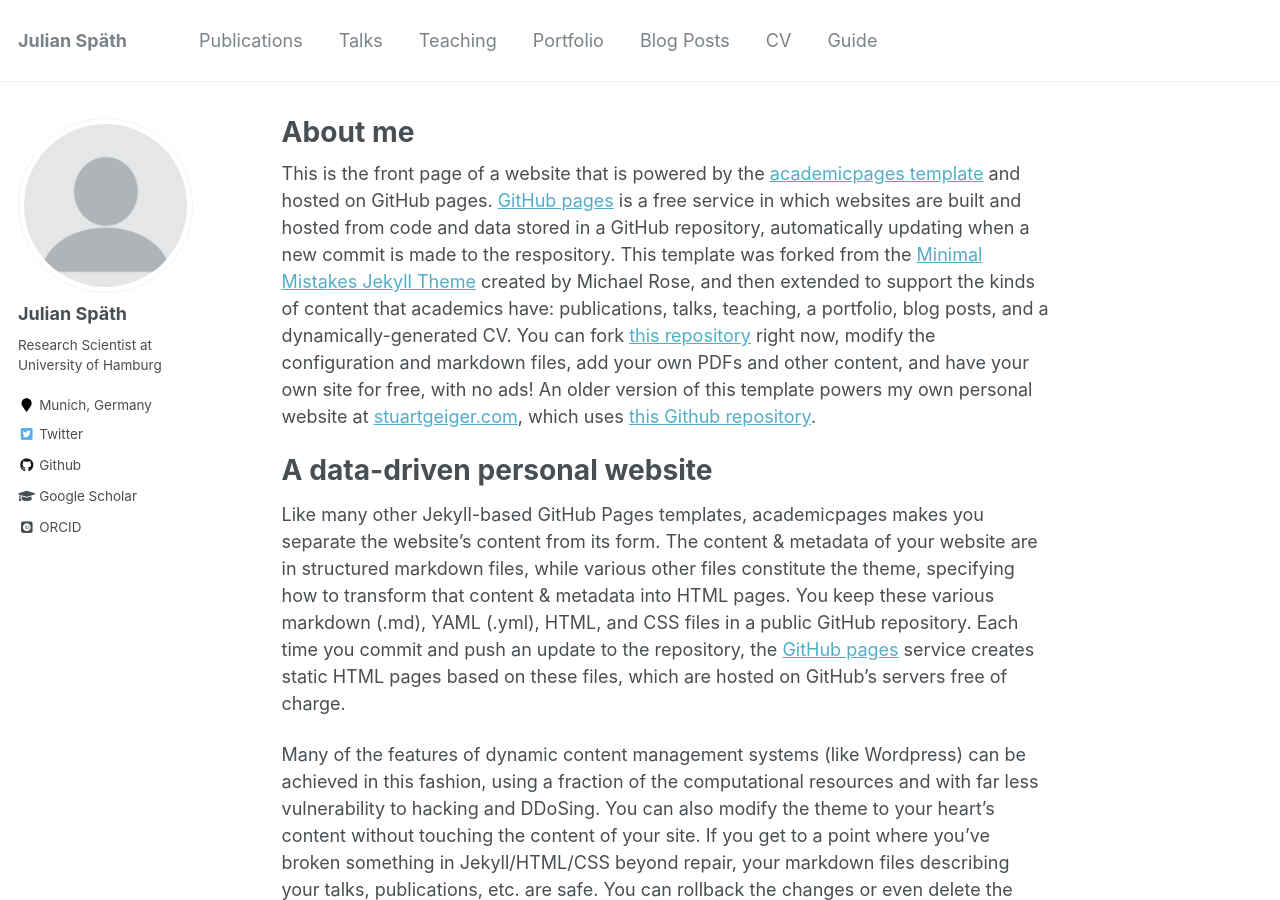
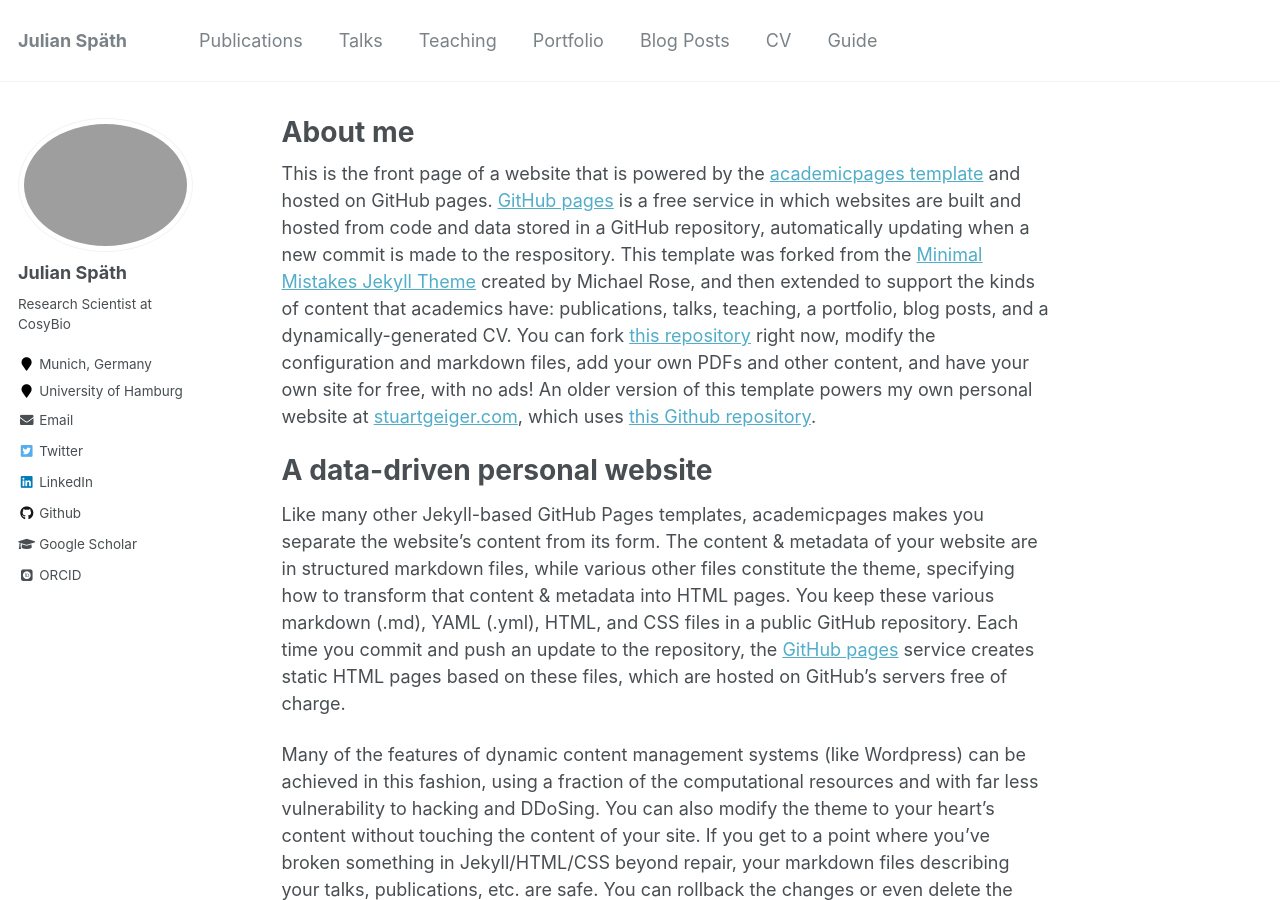
Before and after one commit to julianspaeth/julianspaeth.github.io, a Jekyll site: the page built from _pages/about.md, in a window 1280 px wide and 900 px high. Built offline with Jekyll 4.4.1, drawn with Linux system fonts in a browser that asks for light colours; some web fonts are replaced; part of the change alters nothing that is shown.

Commit message:
Update profile picture

```diff
--- a/_config.yml
+++ b/_config.yml
@@ -81,13 +81,13 @@ analytics:
 # Site Author
 author:
   name             : "Julian Späth"
-  avatar           : "profile.png"
-  bio              : "Research Scientist at University of Hamburg"
+  avatar           : "profile.jpg"
+  bio              : "Research Scientist at CosyBio"
   location         : "Munich, Germany"
-  employer         :
+  employer         : "University of Hamburg"
   pubmed           :
   googlescholar    : "https://scholar.google.com/citations?user=I6k8CVsAAAAJ&hl=en"
-  email            :
+  email            : "julian.alexander.spaeth@uni-hamburg.de"
   researchgate     :  # example: "https://www.researchgate.net/profile/yourprofile"
   uri              :
   bitbucket        :
@@ -102,7 +102,7 @@ author:
   instagram        :
   impactstory      : #"https://profiles.impactstory.org/u/xxxx-xxxx-xxxx-xxxx"
   lastfm           :
-  linkedin         :
+  linkedin         : "https://www.linkedin.com/in/julian-sp%C3%A4th-9ba2a8154/"
   orcid            : "https://orcid.org/0000-0003-4562-5816"
   pinterest        :
   soundcloud       :
```
Also changed, not shown: 1 other file.
